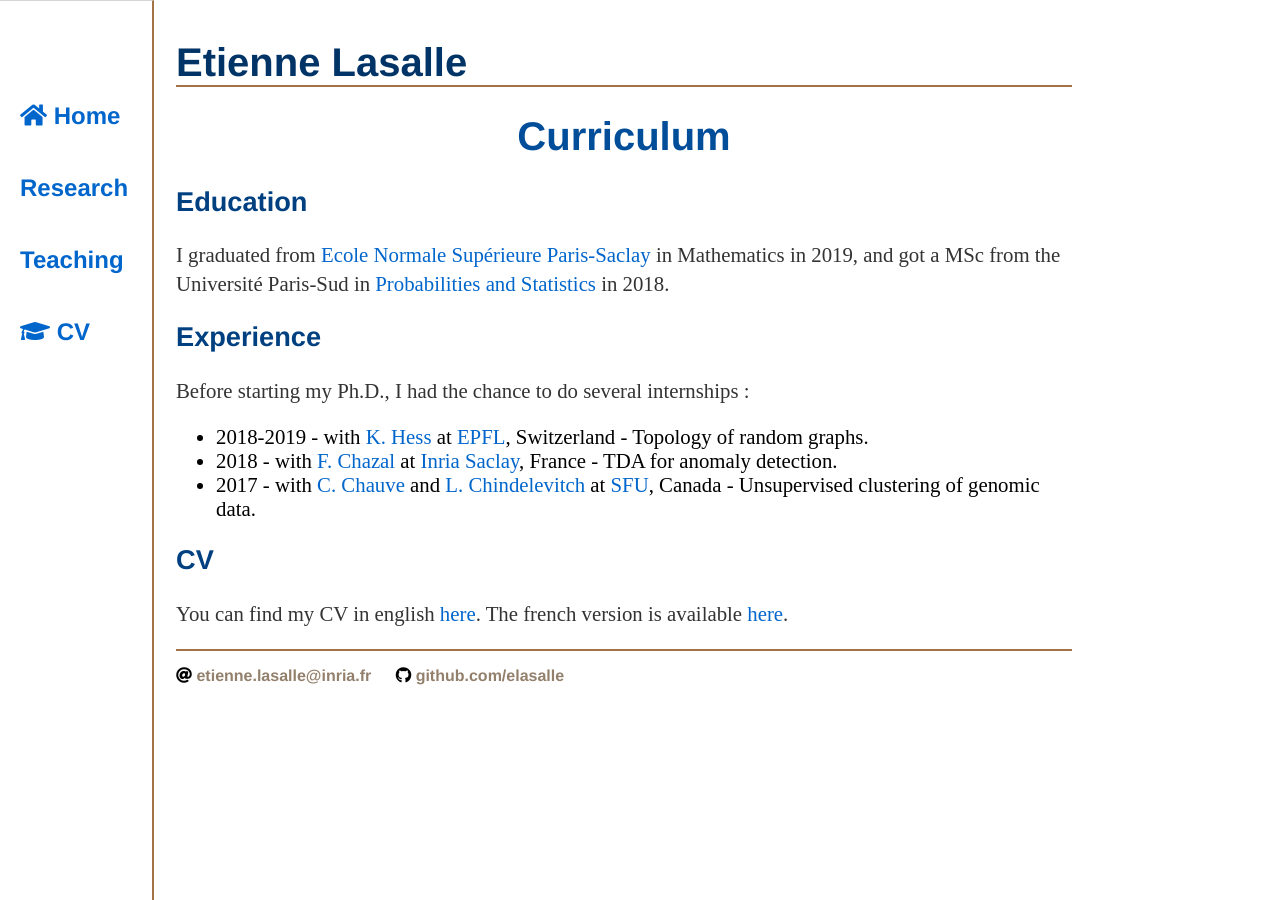
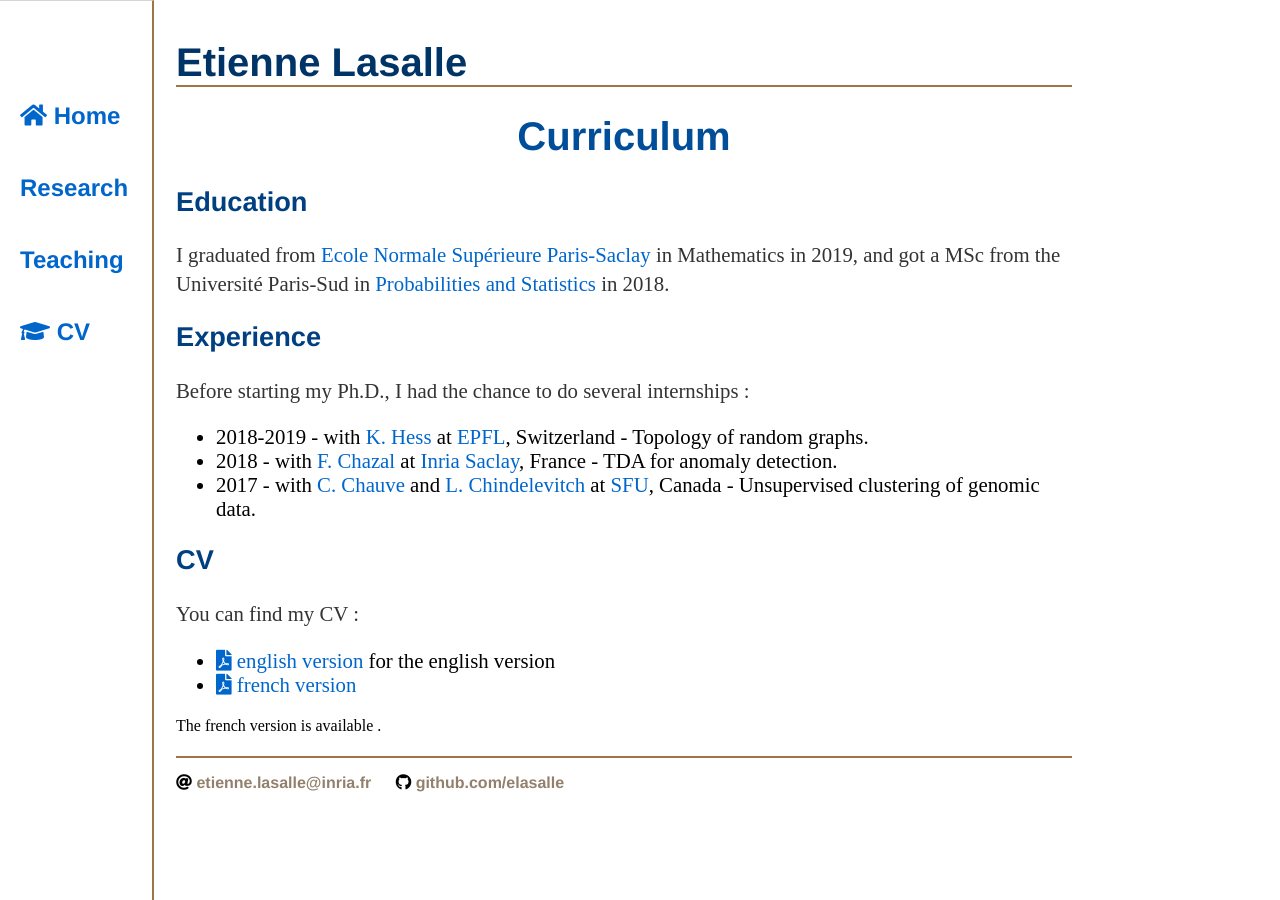
Before and after one commit to elasalle/elasalle.github.io, a Jekyll site: the page built from cv/index.html, in a window 1280 px wide. Built offline with Jekyll 4.4.1, drawn with Linux system fonts in a browser that asks for light colours.

Commit message:
Update index.html

```diff
--- a/cv/index.html
+++ b/cv/index.html
@@ -19,7 +19,12 @@
     </ul>
 
     <h2 class="title2">CV</h2>
-	<p>You can find my CV in english <a href="CV_etienne_lasalle_en.pdf">here</a>.
-	   The french version is available <a href="CV_etienne_lasalle_fr.pdf">here</a>.
+	<p>You can find my CV : </p>
+	<ul class="normalsize">
+        	<li> <a href="CV_etienne_lasalle_en.pdf"><i class="fas fa-file-pdf"></i> english version</a> for the english version</li>
+        	<li> <a href="CV_etienne_lasalle_fr.pdf"><i class="fas fa-file-pdf"></i> french version</a> </li>
+	</ul>
+
+	   The french version is available .
 	</p>
 </div><!-- /.blurb -->
```
